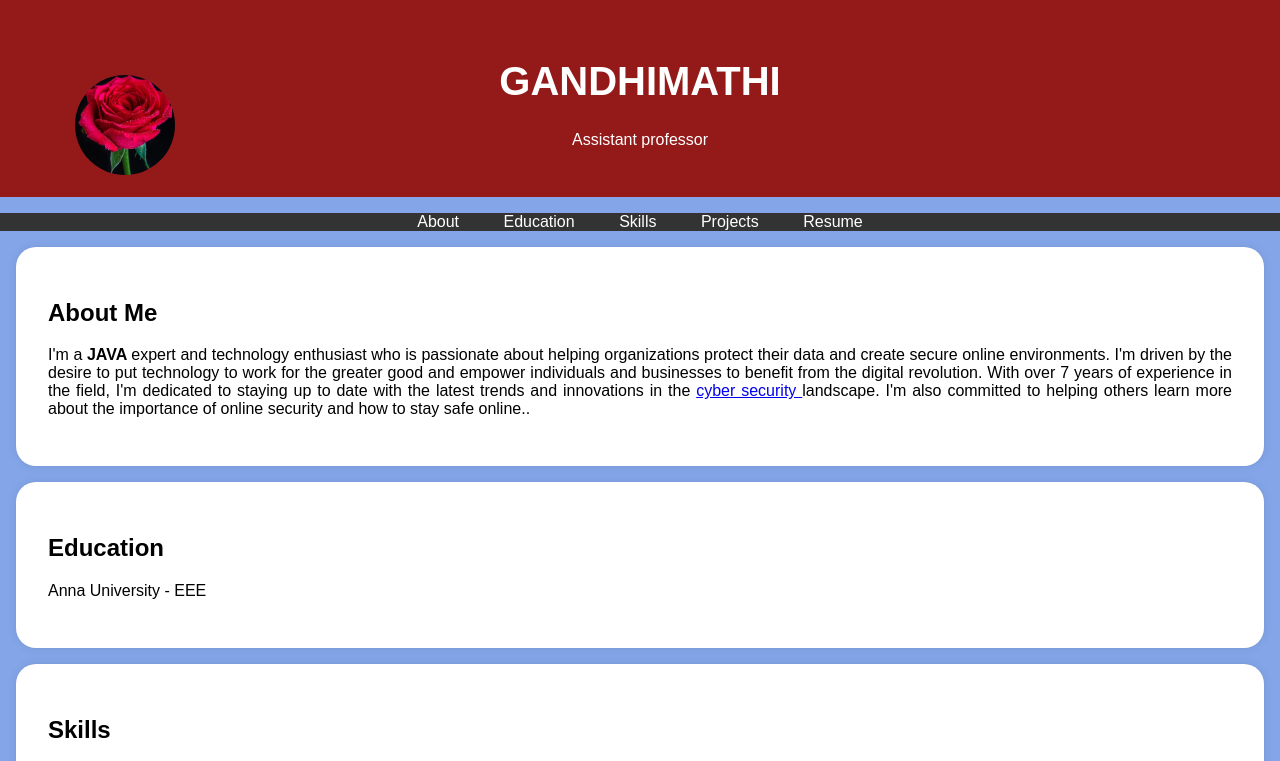
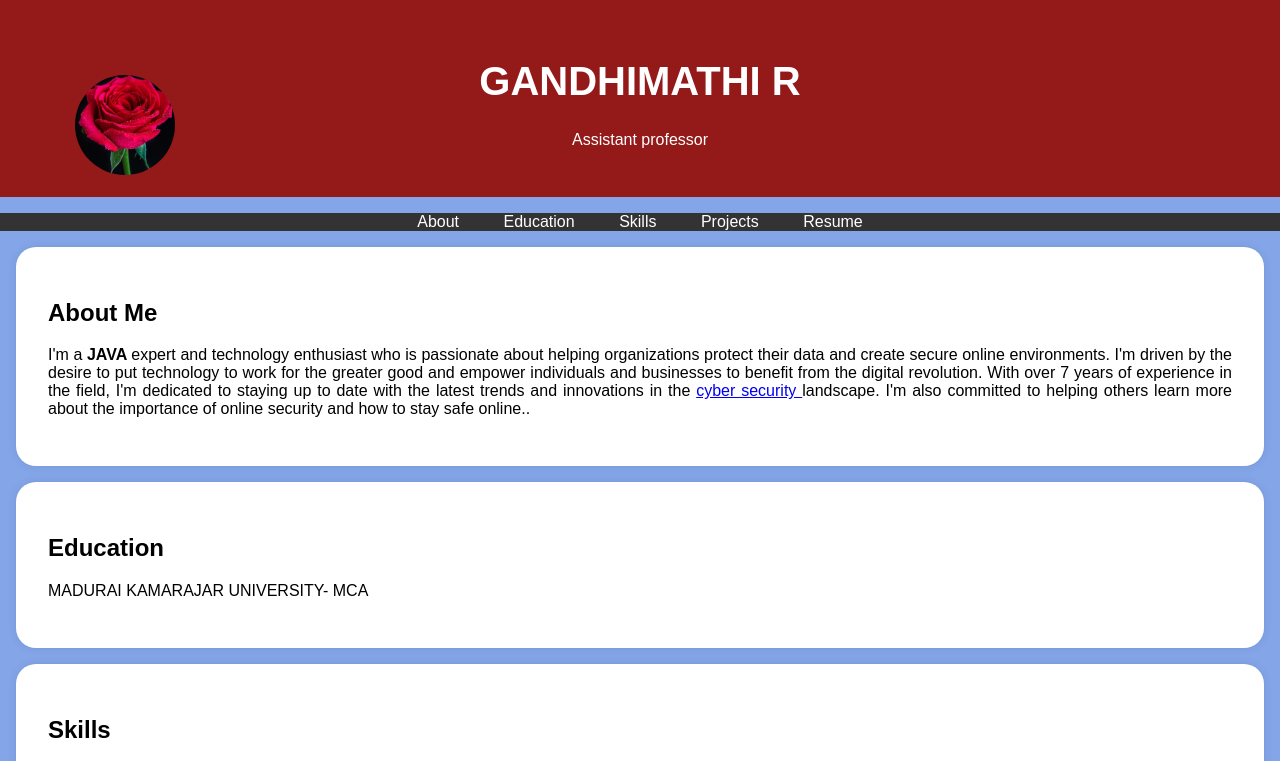
Before and after one commit to Gandhi-0510/project4, a plain HTML site: page index.html in a window 1280 px wide. Shown: the top 761 px of the page. Drawn offline with Linux system fonts and the light colour scheme.

Commit message:
Update index.html

```diff
--- a/index.html
+++ b/index.html
@@ -96,7 +96,7 @@
         <div class="header-content">
             <!-- Add your profile picture here -->
             <img src="./rose.jpg" alt="Your Profile Picture" class="profile-picture">
-            <h1>GANDHIMATHI</h1>
+            <h1>GANDHIMATHI R</h1>
             <p>Assistant professor</p>
         </div>
     </header>
@@ -122,7 +122,7 @@
     <section id="education">
         <div class="section-content">
             <h2>Education</h2>
-            <p>Anna University  - EEE</p>
+            <p>MADURAI KAMARAJAR UNIVERSITY- MCA</p>
 
 
         </div>
@@ -170,7 +170,7 @@
     </section>
 
     <footer>
-        <p>&copy; 2023 VIGNESH M</p>
+        <p>&copy; 2025 GANDHIMATHI R</p>
     </footer>
 
     <script>
```
